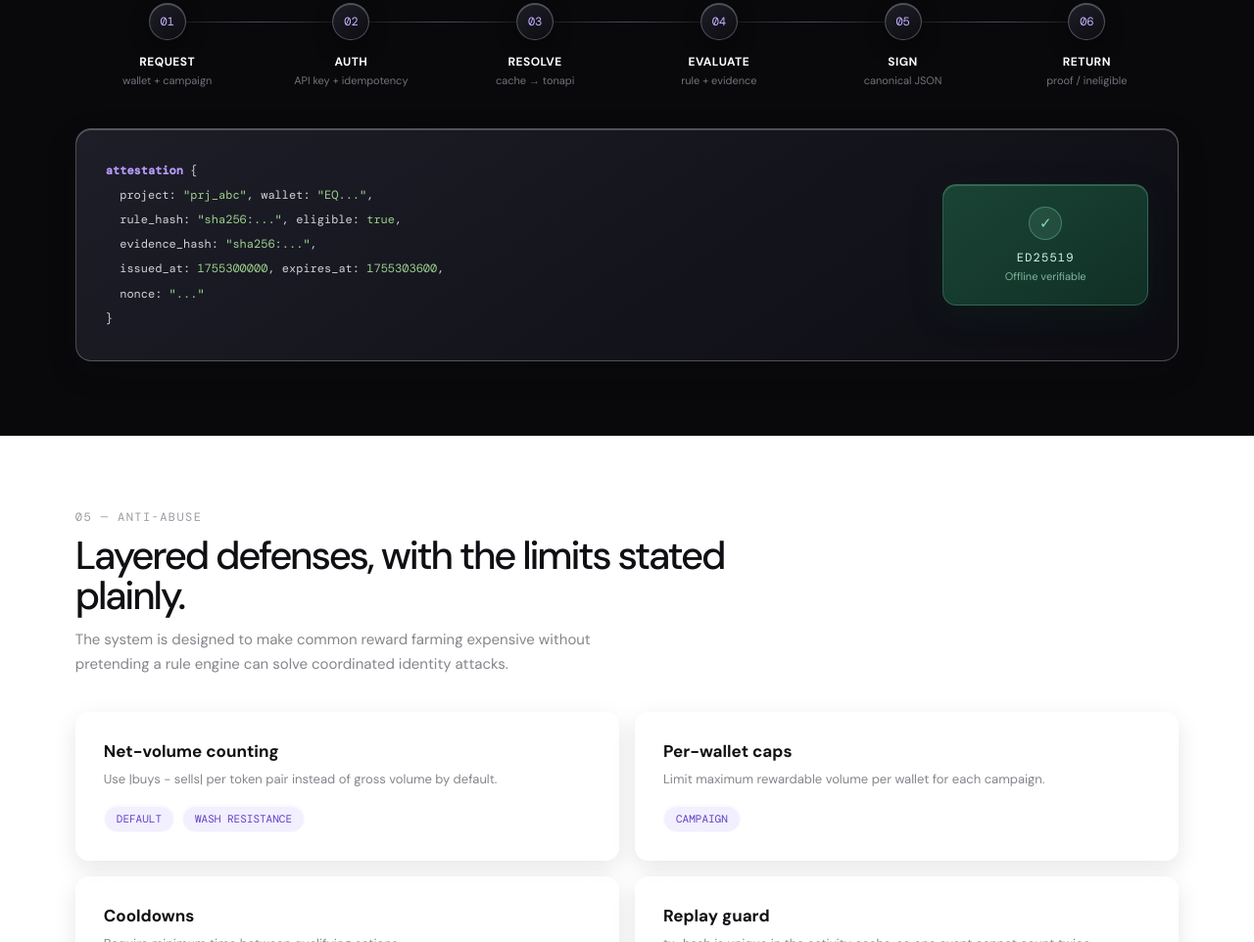
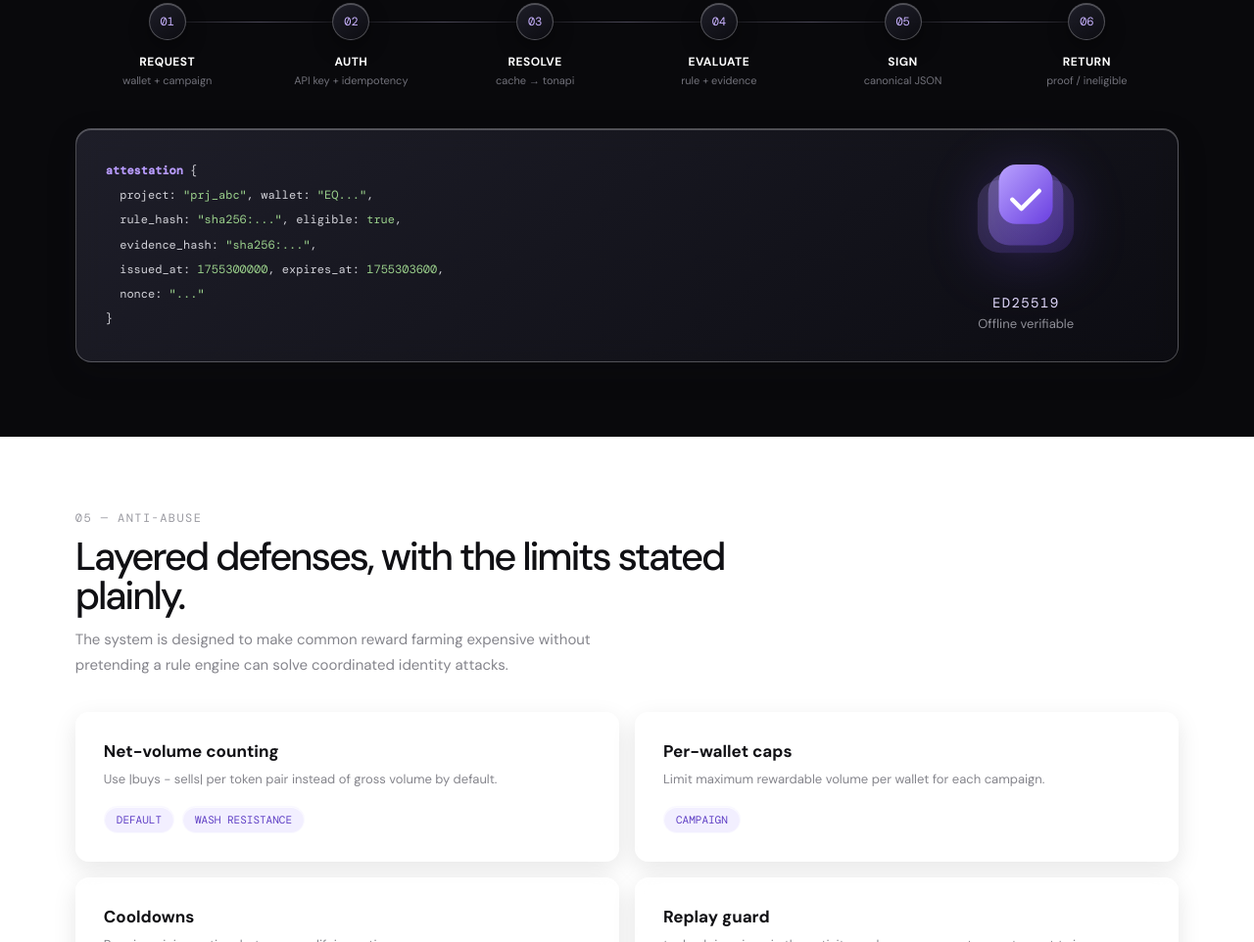
Before and after one commit to Tuhin810/TonAttest, a plain HTML site: page TonAttest-final-showcase.html in a window 1280 px wide. Shown: the part 3281-4243 px from the top of the page at 98% size. Drawn offline with nearby package versions, Linux system fonts and the light colour scheme.

Commit message:
feat: replace verification badge icon with a custom SVG and update component styling

```diff
--- a/TonAttest-final-showcase.html
+++ b/TonAttest-final-showcase.html
@@ -194,7 +194,21 @@
                         <span>1755303600</span>,<br>&nbsp;&nbsp;nonce: <span>"..."</span><br>}
                     </div>
                     <div class="verified">
-                        <span class="v-check">✓</span>
+                        <span class="v-check" aria-hidden="true">
+                            <svg viewBox="0 0 120 120" width="158" height="118">
+                                <defs>
+                                    <linearGradient id="vg" x1="0" y1="0" x2="1" y2="1">
+                                        <stop offset="0" stop-color="#b9a2ff" />
+                                        <stop offset="1" stop-color="#6a3fe0" />
+                                    </linearGradient>
+                                </defs>
+                                <rect x="10" y="22" width="100" height="76" rx="24" fill="url(#vg)" opacity=".18" />
+                                <rect x="21" y="14" width="78" height="76" rx="22" fill="url(#vg)" opacity=".38" />
+                                <rect x="32" y="6" width="56" height="62" rx="18" fill="url(#vg)" />
+                                <path d="M46 42.5 55.5 52 74 33.5" fill="none" stroke="#fff" stroke-width="4.5"
+                                    stroke-linecap="round" stroke-linejoin="round" />
+                            </svg>
+                        </span>
                         <b>ED25519</b>
                         <small>Offline verifiable</small>
                     </div>
--- a/styles.css
+++ b/styles.css
@@ -859,7 +859,7 @@ h2 {
     border: 1px solid #ffffff40;
     border-radius: 16px;
     display: grid;
-    grid-template-columns: 1fr 210px;
+    grid-template-columns: 1fr 250px;
     gap: 28px;
     padding: 30px;
     align-items: center;
@@ -883,41 +883,33 @@ h2 {
 }
 
 .verified {
-    border-radius: 14px;
-    background: linear-gradient(145deg, #1c4d3bd9, #12362ad9);
-    border: 1px solid #83dfb740;
-    box-shadow: 0 10px 30px #0a2b1f59, inset 0 1px 0 #83dfb740;
-    color: #a8e9c9;
     display: grid;
     justify-items: center;
     align-content: center;
     gap: 4px;
-    padding: 22px 16px;
     text-align: center
 }
 
 .v-check {
-    width: 34px;
-    height: 34px;
-    border-radius: 50%;
     display: grid;
     place-items: center;
-    background: #83dfb71f;
-    border: 1px solid #83dfb759;
-    color: #83dfb7;
-    font-size: 15px;
-    margin-bottom: 6px
+    margin-bottom: 16px;
+    filter: drop-shadow(0 14px 30px #7651e866)
+}
+
+.v-check svg {
+    display: block
 }
 
 .verified b {
-    font: 12px var(--mono);
+    font: 14px var(--mono);
     letter-spacing: .1em;
-    color: #d7f5e7
+    color: #e4dcff
 }
 
 .verified small {
-    font-size: 11px;
-    color: #7fb79d
+    font-size: 13px;
+    color: #8f8f98
 }
 
 /* security */
```
